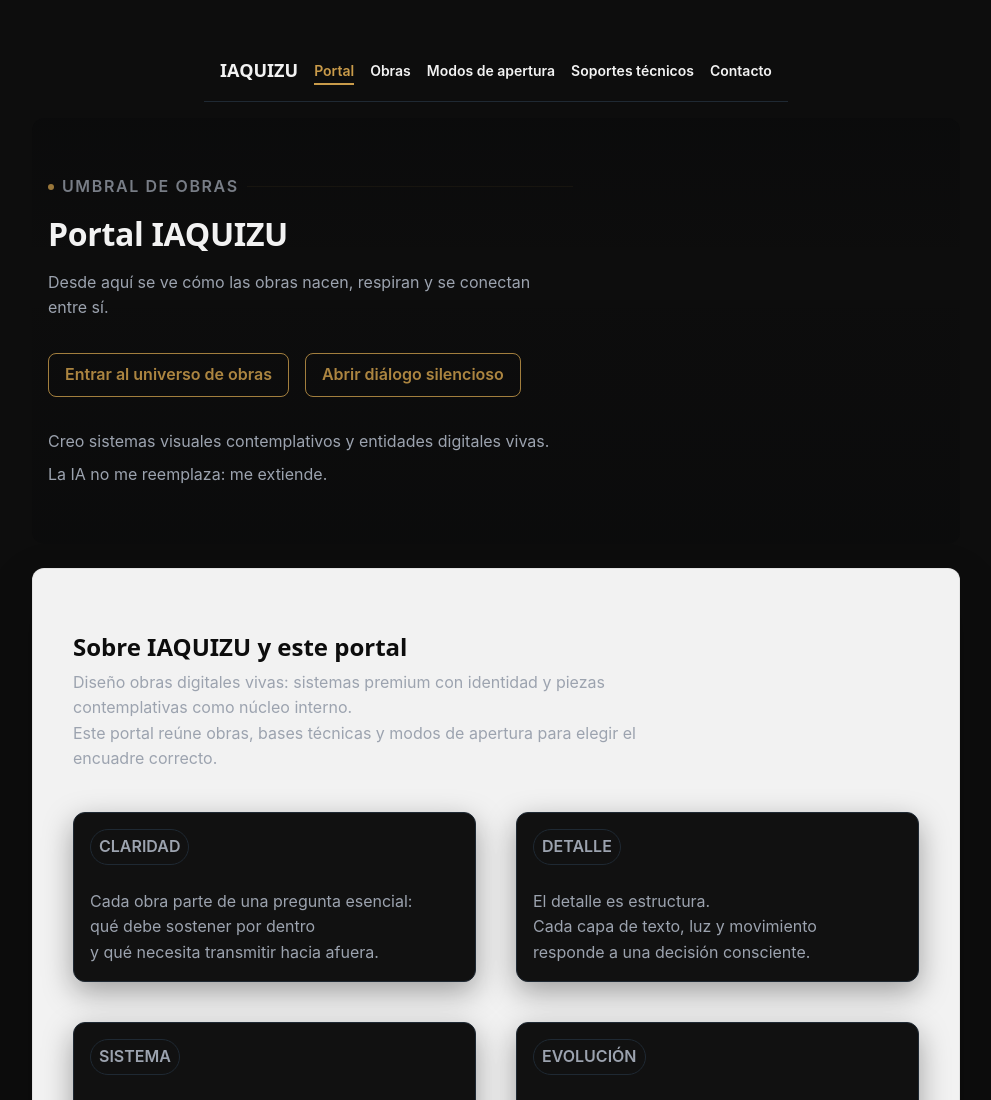
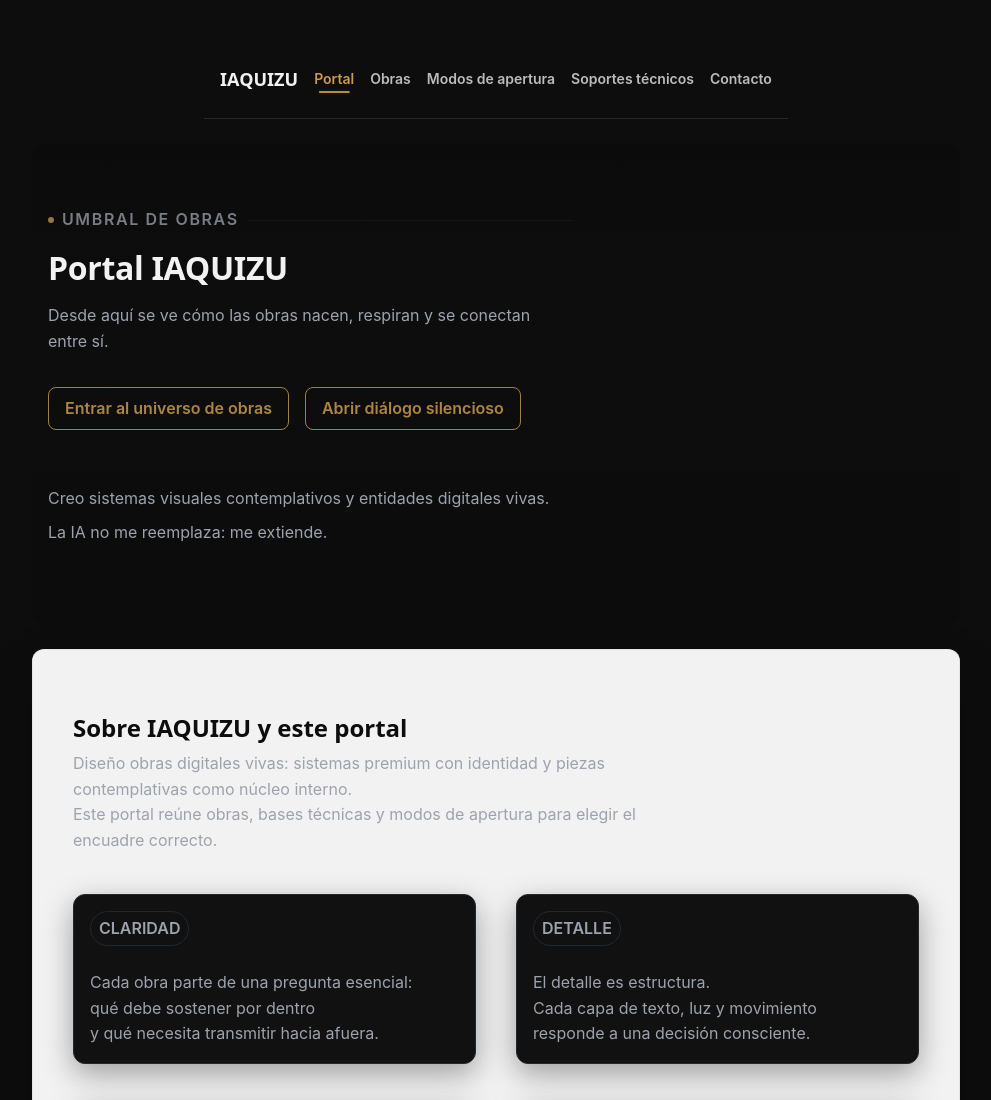
Before and after one commit to aquizu-ivan/portfolio-personal-ivan, a website built with Vite: page index.html in a window 1280 px wide. Shown: the top 1100 px of the page, without its empty margins (144-1135 px from the left). Built offline with nearby package versions, Linux system fonts and the light colour scheme.

Commit message:
Ajusta respiración del hero y separación con navbar

```diff
--- a/src/styles/components.css
+++ b/src/styles/components.css
@@ -21,7 +21,8 @@
 .site-header {
   max-width: var(--layout-max-width);
   margin: 0 auto;
-  padding: var(--space-md) var(--space-md);
+  padding: calc(var(--space-md) + 0.55rem) var(--space-md);
+  margin-bottom: var(--space-sm);
   display: flex;
   align-items: center;
   justify-content: space-between;
@@ -62,28 +63,31 @@
     opacity 0.18s ease,
     border-color 0.18s ease,
     transform 0.18s ease;
+  opacity: 0.76;
 }
 
 .site-nav__link::after {
   content: '';
   position: absolute;
-  left: 0;
+  left: 50%;
   bottom: -2px;
-  width: 100%;
+  width: calc(100% - 0.6rem);
   height: 2px;
-  background: var(--color-accent-soft-bg);
-  transform: scaleX(0);
+  background: var(--color-accent);
+  transform: translateX(-50%) scaleX(0);
   transform-origin: center;
   transition: transform 0.18s ease, opacity 0.18s ease;
   opacity: 0;
   pointer-events: none;
+  border-radius: 2px;
 }
 
 .site-nav__link:not(.site-nav__link--active):hover,
 .site-nav__link:not(.site-nav__link--active):focus-visible {
-  color: var(--color-accent-secondary);
+  color: var(--color-text-main);
+  opacity: 0.92;
   border-color: transparent;
-  transform: translateY(-1px);
+  transform: none;
 }
 
 .site-nav__link:focus-visible {
@@ -94,17 +98,14 @@
 
 .site-nav__link--active {
   color: var(--color-accent);
-  border-bottom: 2px solid var(--color-accent);
-}
-
-.site-nav__link:not(.site-nav__link--active):hover::after,
-.site-nav__link:not(.site-nav__link--active):focus-visible::after {
-  transform: scaleX(1);
-  opacity: 0.9;
+  border-bottom-color: transparent;
+  opacity: 1;
 }
 
 .site-nav__link--active::after {
-  opacity: 0;
+  opacity: 0.9;
+  transform: translateX(-50%) scaleX(1);
+  box-shadow: 0 0 6px rgba(201, 155, 74, 0.12);
 }
 
 @media (max-width: 640px) {
--- a/src/styles/sections/hero.css
+++ b/src/styles/sections/hero.css
@@ -8,6 +8,8 @@
   background-color: var(--color-bg-main);
   border-radius: var(--radius-lg);
   overflow: hidden;
+  padding-top: calc(var(--space-xl) + var(--space-lg));
+  padding-bottom: calc(var(--space-xl) * 2);
 }
 
 .hero::before {
@@ -152,7 +154,7 @@
   display: flex;
   gap: var(--space-md);
   flex-wrap: wrap;
-  margin-bottom: var(--space-md);
+  margin-bottom: var(--space-xl);
 }
 
 .hero__actions .btn--primary {
```
